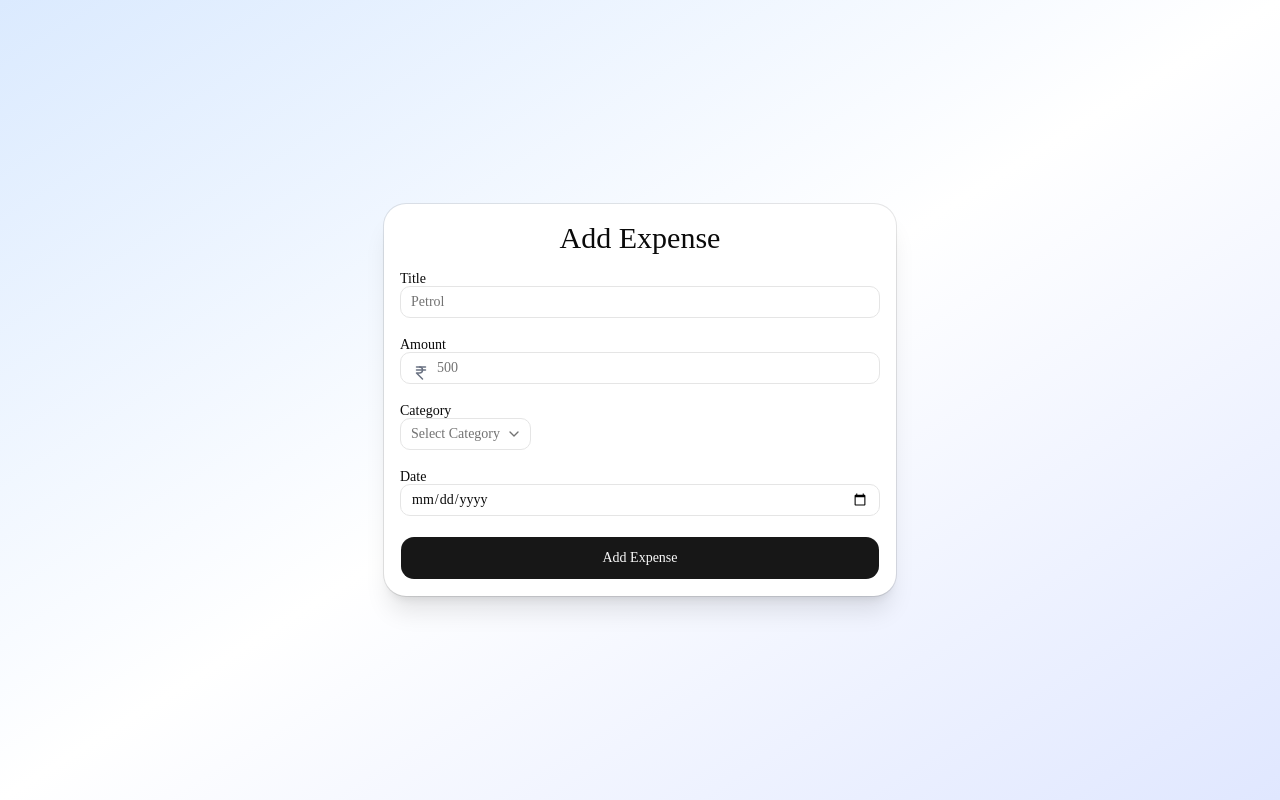
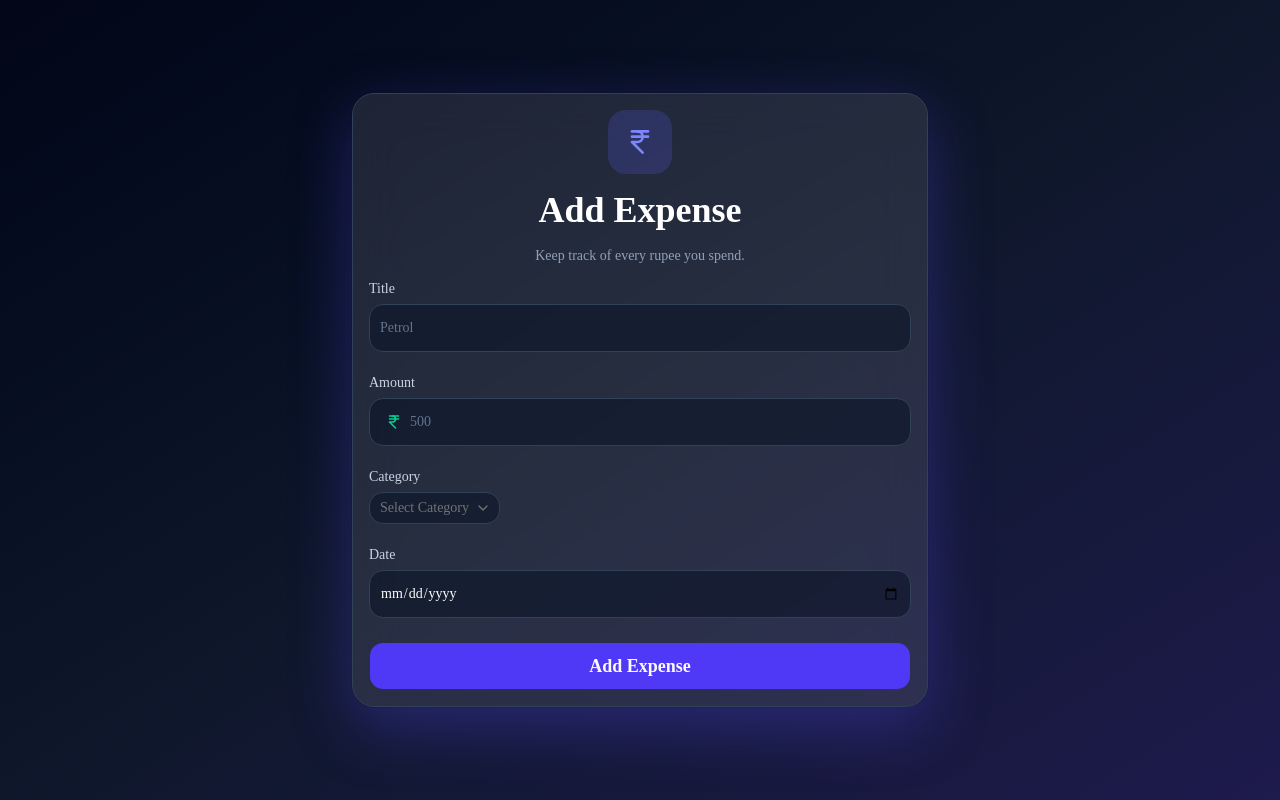
Before and after one commit to Samuel-joseph05/trackEx-pro-frontend, a Next.js app: page /expenseForm in a window 1280 px wide. Built offline with nearby package versions, Linux system fonts and the light colour scheme; no server answers; sample sign-in values are in the browser's storage.

Commit message:
feat: revamp expense form with enhanced UI and improved error display

```diff
--- a/app/expenseForm/page.jsx
+++ b/app/expenseForm/page.jsx
@@ -104,38 +104,50 @@ export default function ExpenseForm() {
 
 
   return (
-    <main className="min-h-screen bg-linear-to-br from-blue-100 via-white to-indigo-100 flex items-center justify-center p-5">
-      <Card className="w-full max-w-lg rounded-3xl shadow-xl">
-        <CardHeader>
-          <CardTitle className="text-3xl text-center">Add Expense</CardTitle>
+   <main className="min-h-screen bg-gradient-to-br from-slate-950 via-slate-900 to-indigo-950 flex items-center justify-center px-6 py-10">
+  <Card className="w-full max-w-xl rounded-3xl border border-slate-700 bg-white/10 backdrop-blur-xl shadow-[0_20px_60px_rgba(79,70,229,0.35)]">
+    <CardHeader className="space-y-3 text-center">
+      <div className="mx-auto flex h-16 w-16 items-center justify-center rounded-2xl bg-indigo-500/20">
+        <IndianRupee className="h-8 w-8 text-indigo-400" />
+      </div>
+
+      <CardTitle className="text-4xl font-bold text-white">
+        Add Expense
+      </CardTitle>
+
+      <p className="text-slate-400">
+        Keep track of every rupee you spend.
+      </p>
     </CardHeader>
 
     <CardContent>
-          <form onSubmit={handleSubmit} className="space-y-5">
+      <form onSubmit={handleSubmit} className="space-y-6">
+
         {/* Title */}
-
-            <div>
-              <Label>Title</Label>
+        <div className="space-y-2">
+          <Label className="text-slate-300">Title</Label>
 
           <Input
             name="title"
             placeholder="Petrol"
             value={form.title}
             onChange={handleChange}
+            className="h-12 rounded-xl border-slate-700 bg-slate-900/70 text-white placeholder:text-slate-500 focus-visible:ring-2 focus-visible:ring-indigo-500"
           />
 
-              <p className="text-red-500 text-sm mt-1">{errors.title}</p>
+          {errors.title && (
+            <p className="text-sm text-red-400">{errors.title}</p>
+          )}
         </div>
 
         {/* Amount */}
-
-            <div>
-              <Label>Amount</Label>
+        <div className="space-y-2">
+          <Label className="text-slate-300">Amount</Label>
 
           <div className="relative">
             <IndianRupee
               size={18}
-                  className="absolute left-3 top-3 text-gray-500"
+              className="absolute left-4 top-1/2 -translate-y-1/2 text-emerald-400"
             />
 
             <Input
@@ -144,27 +156,30 @@ export default function ExpenseForm() {
               placeholder="500"
               value={form.amount}
               onChange={handleChange}
-                  className="pl-9"
+              className="h-12 rounded-xl border-slate-700 bg-slate-900/70 pl-10 text-white placeholder:text-slate-500 focus-visible:ring-2 focus-visible:ring-indigo-500"
             />
           </div>
 
-              <p className="text-red-500 text-sm mt-1">{errors.amount}</p>
+          {errors.amount && (
+            <p className="text-sm text-red-400">{errors.amount}</p>
+          )}
         </div>
 
         {/* Category */}
-
-            <div>
-              <Label>Category</Label>
+        <div className="space-y-2">
+          <Label className="text-slate-300">Category</Label>
 
           <Select
             value={form.category}
-                onValueChange={(value) => setForm({ ...form, category: value })}
+            onValueChange={(value) =>
+              setForm({ ...form, category: value })
+            }
           >
-                <SelectTrigger>
+            <SelectTrigger className="h-12 rounded-xl border-slate-700 bg-slate-900/70 text-white">
               <SelectValue placeholder="Select Category" />
             </SelectTrigger>
 
-                <SelectContent>
+            <SelectContent className="border-slate-700 bg-slate-900 text-white">
               <SelectItem value="Food">🍔 Food</SelectItem>
               <SelectItem value="Transport">🚗 Transport</SelectItem>
               <SelectItem value="Shopping">🛍 Shopping</SelectItem>
@@ -177,27 +192,35 @@ export default function ExpenseForm() {
             </SelectContent>
           </Select>
 
-              <p className="text-red-500 text-sm mt-1">{errors.category}</p>
+          {errors.category && (
+            <p className="text-sm text-red-400">{errors.category}</p>
+          )}
         </div>
 
         {/* Date */}
-
-            <div>
-              <Label>Date</Label>
+        <div className="space-y-2">
+          <Label className="text-slate-300">Date</Label>
 
           <Input
             type="date"
             name="date"
             value={form.date}
             onChange={handleChange}
+            className="h-12 rounded-xl border-slate-700 bg-slate-900/70 text-white focus-visible:ring-2 focus-visible:ring-indigo-500"
           />
 
-              <p className="text-red-500 text-sm mt-1">{errors.date}</p>
+          {errors.date && (
+            <p className="text-sm text-red-400">{errors.date}</p>
+          )}
         </div>
 
-            <Button type="submit" className="w-full h-11 rounded-xl">
+        <Button
+          type="submit"
+          className="h-12 w-full rounded-xl bg-indigo-600 text-lg font-semibold transition-all duration-300 hover:bg-indigo-700 hover:shadow-lg hover:shadow-indigo-500/30 active:scale-95"
+        >
           Add Expense
         </Button>
+
       </form>
     </CardContent>
   </Card>
```
Lines whose indentation alone changed are shown as unchanged.
